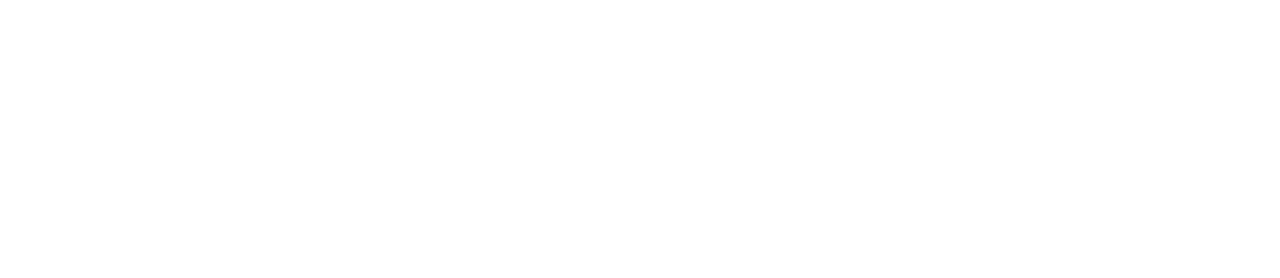
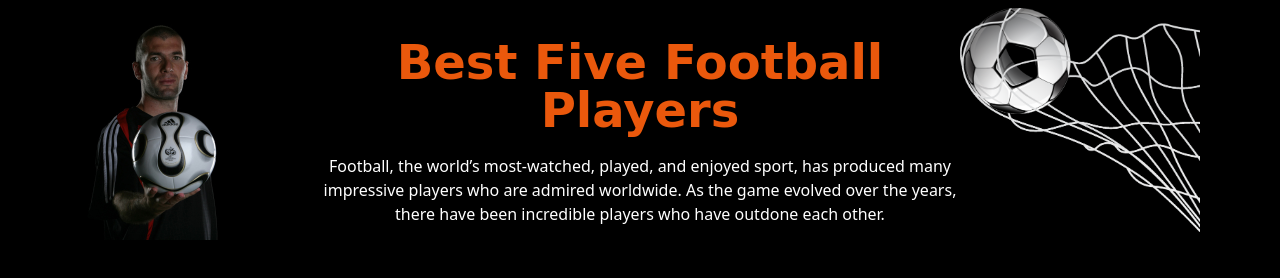
Before and after one commit to ForhadRoben/best-five-dom, a plain HTML site: page index.html in a window 1280 px wide. Drawn offline with nearby package versions, Linux system fonts and the light colour scheme.

Commit message:
header created

```diff
--- a/index.html
+++ b/index.html
@@ -6,9 +6,30 @@
     <meta http-equiv="X-UA-Compatible" content="IE=edge">
     <meta name="viewport" content="width=device-width, initial-scale=1.0">
     <title>Best Five Football Players</title>
+    <script src="https://cdn.tailwindcss.com"></script>
+    <link rel="stylesheet" href="style.css">
+
+
 </head>
 
-<body>
+<body class="bg-black text-white">
+    <header>
+        <div class="grid grid-cols-4 items-center ">
+            <div><img class="w-full relative bottom-0 left-0" src="images/zidane2.jpg" alt=""></div>
+            <div class="col-span-2">
+                <h1 class=" text-5xl text-center mt-6 font-bold text-orange-600 font-title">Best Five Football Players
+                </h1>
+                <p class="mt-5 text-center"> Football, the world’s most-watched, played, and enjoyed sport,
+                    has produced
+                    many impressive players who are admired worldwide. As the game evolved over the years, there have
+                    been incredible players who have outdone
+                    each other.
+                </p>
+            </div>
+            <div><img class="w-9/12" src="images/football.png" alt="">
+            </div>
+        </div>
+    </header>
 
 </body>
 
--- /dev/null
+++ b/style.css
@@ -0,0 +1,3 @@
+.font-title {
+    font-family: 'Berkshire Swash', cursive;
+}
```
Also changed, not shown: images/football.png (added), images/messi.png (added), images/zidane.png (added), images/zidane1.png (added), images/zidane2.jpg (added), 2 other files.
